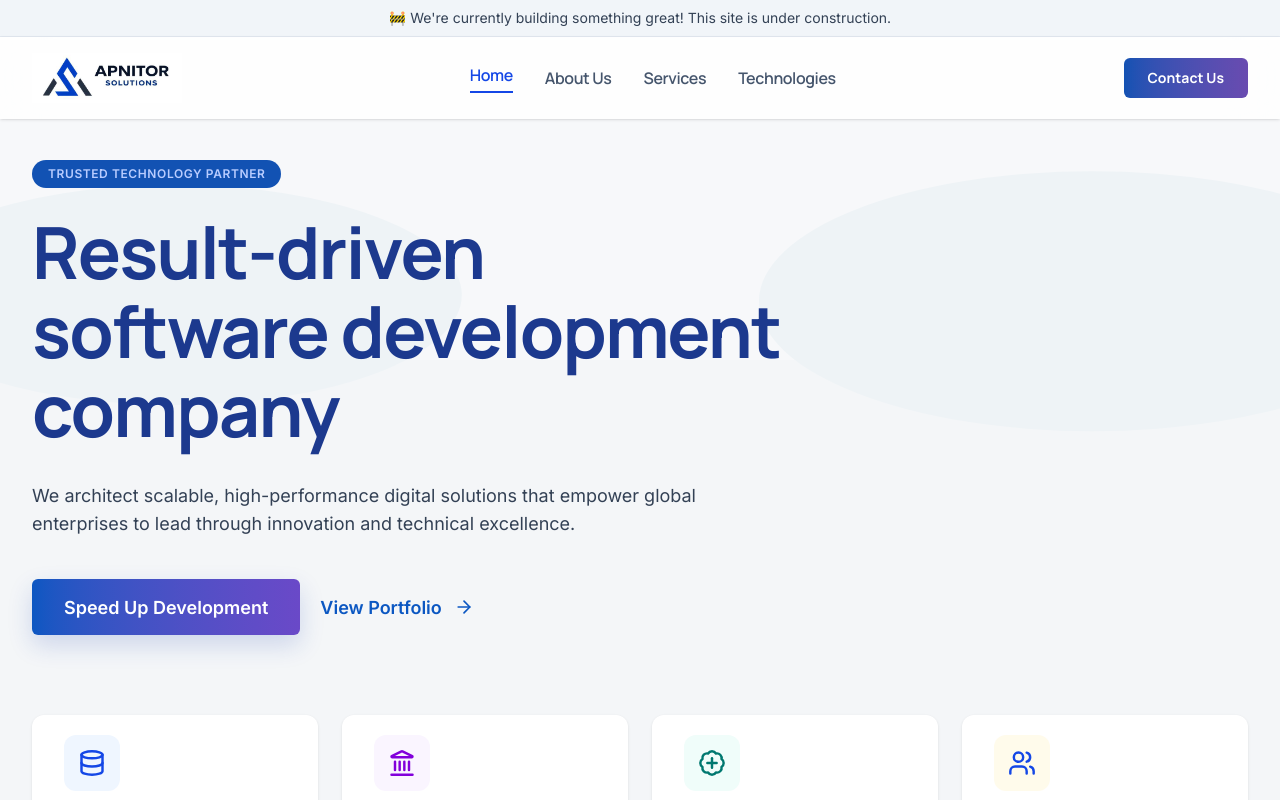
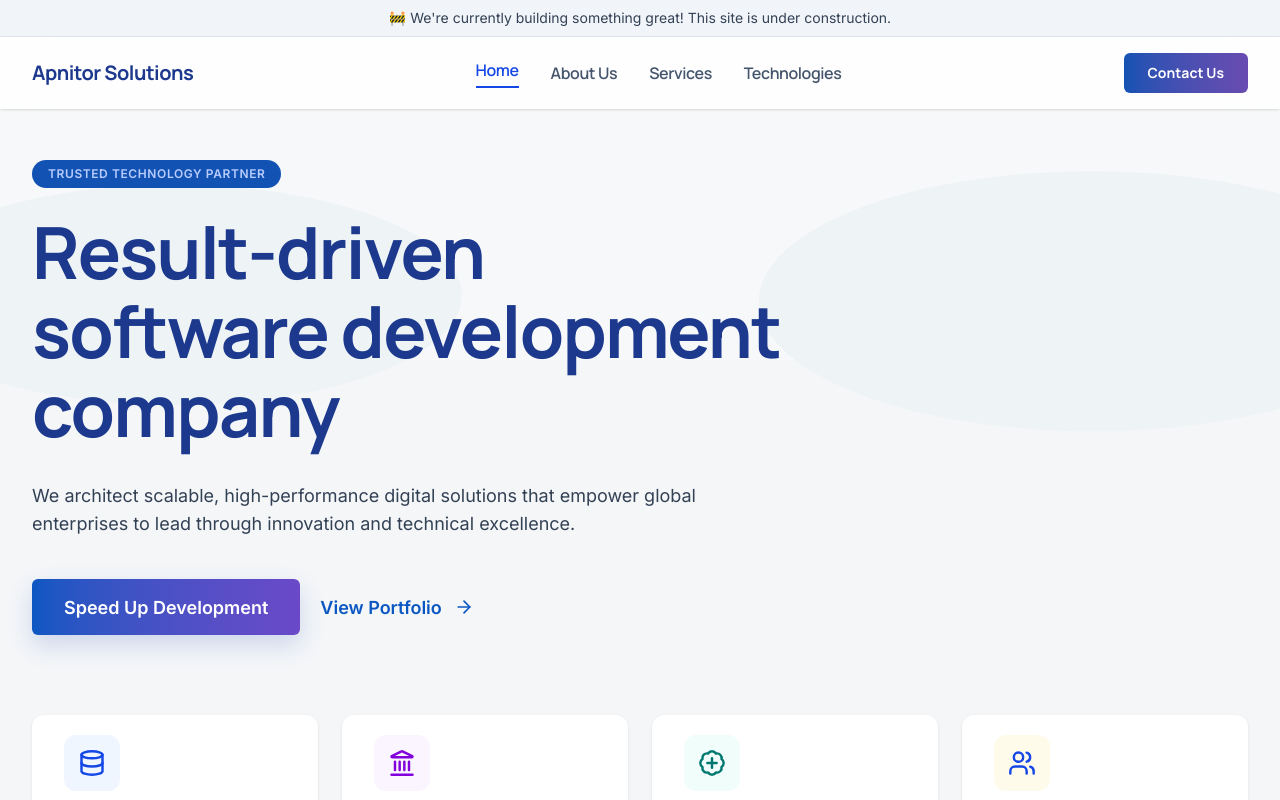
Before and after one commit to narinderdev/apnitor_website, a Next.js app: page / in a window 1280 px wide. Shown: the top 800 px of the page. Built offline with nearby package versions, Linux system fonts and the light colour scheme.

Commit message:
Replaced logo on navbar

```diff
--- a/src/components/shared/navbar.js
+++ b/src/components/shared/navbar.js
@@ -30,13 +30,13 @@
       <nav className="bg-white/80 backdrop-blur-xl shadow-sm">
         <div className="flex justify-between items-center px-8 py-4 max-w-7xl mx-auto">
           {/* Logo */}
-          {/* <Link
+          <Link
             href="/"
             className="text-xl font-bold text-blue-900 font-headline tracking-tight"
           >
             Apnitor Solutions
-          </Link> */}
-          <Link href="/" className="flex items-center">
+          </Link>
+          {/* <Link href="/" className="flex items-center">
             <Image
               src="/image.png" // place image.png inside /public folder
               alt="Apnitor Solutions"
@@ -44,7 +44,7 @@
               height={40}
               priority
             />
-          </Link>
+          </Link> */}
 
           {/* Nav Links */}
           <div className="hidden md:flex items-center space-x-8">
```
